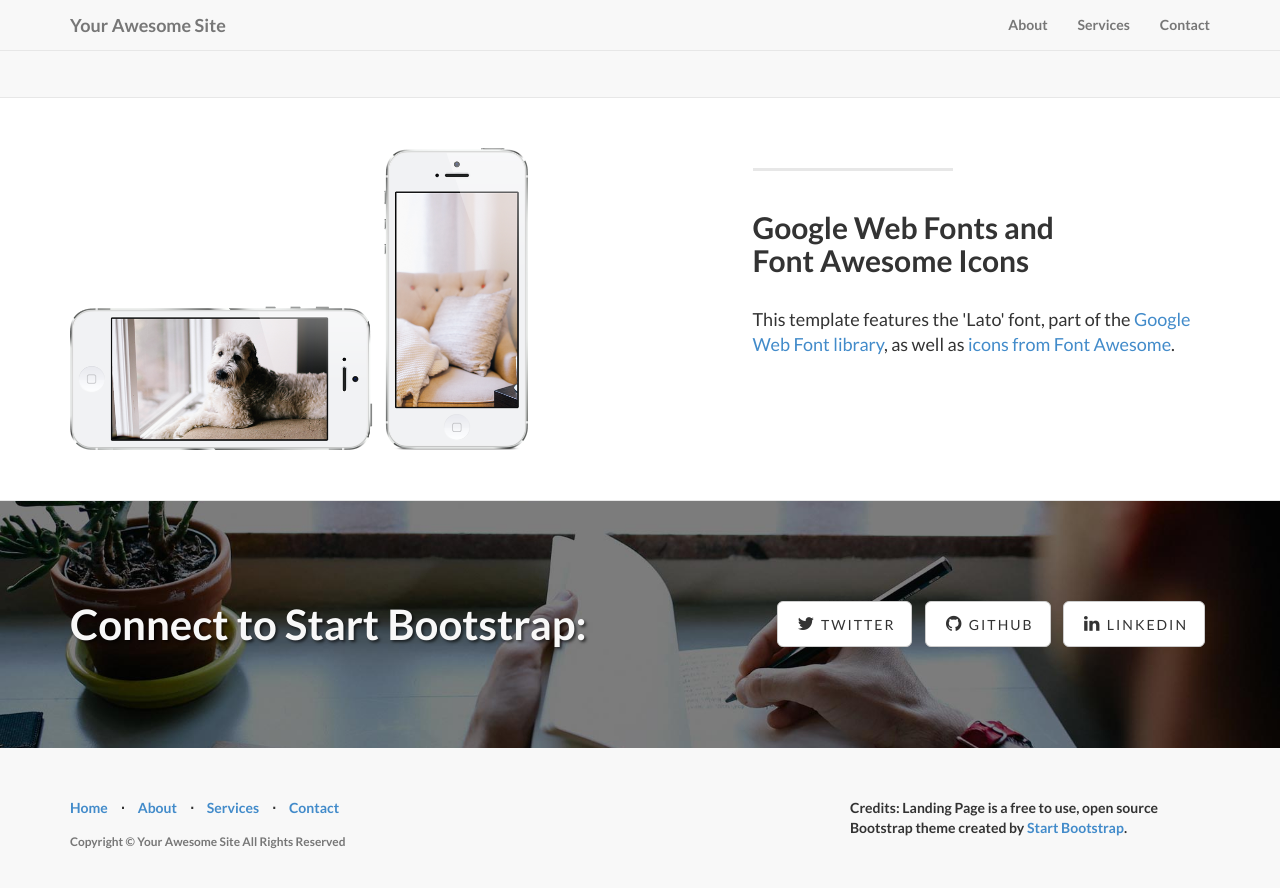
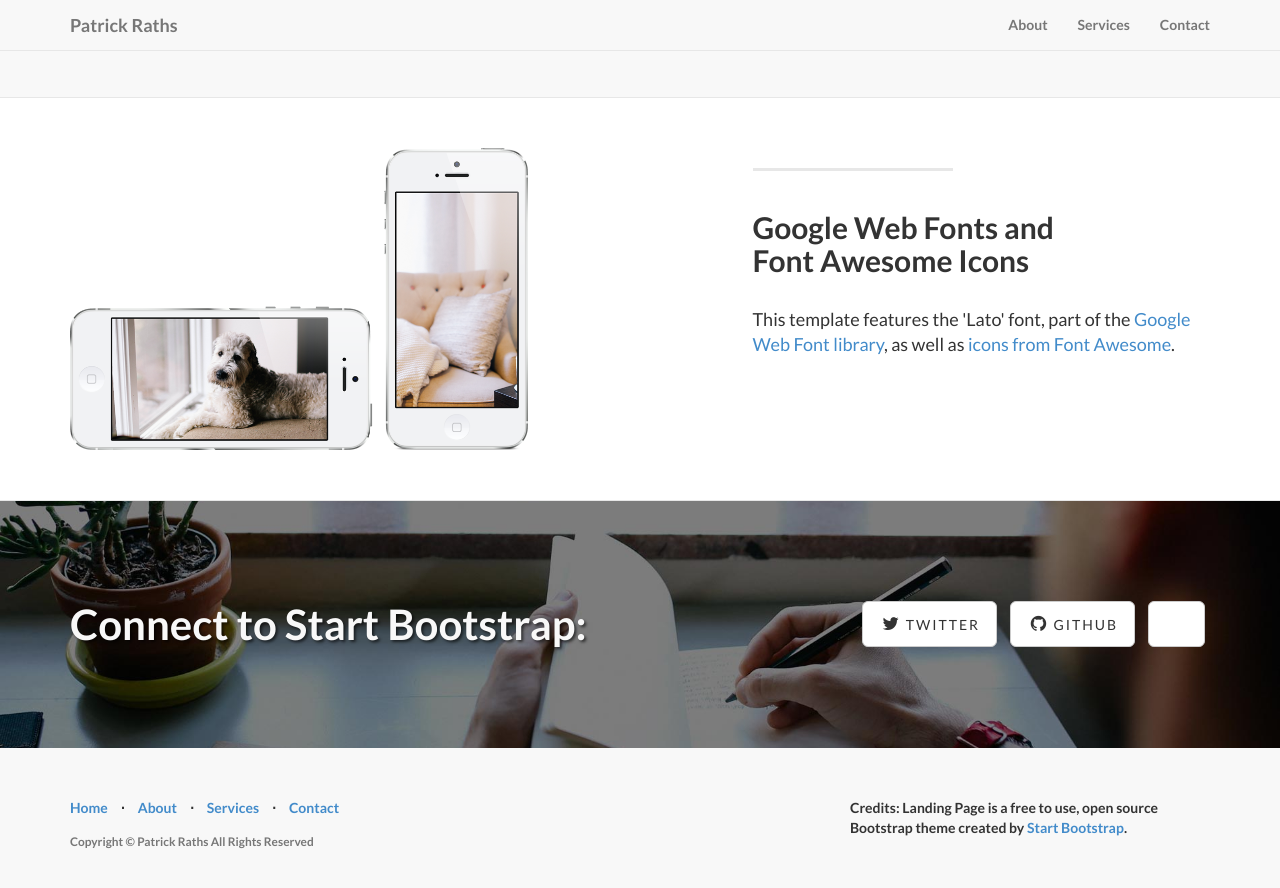
Before and after one commit to p-raths/p-raths.github.io, a Jekyll site: the page built from index.html, in a window 1280 px wide and 900 px high, scrolled down 1619 px. Shown: the top 888 px of the window. Built offline with Jekyll 4.4.1, drawn with Linux system fonts in a browser that asks for light colours; some of the changed text lies outside the part shown.

Commit message:
first ajustment

```diff
--- a/_config.yml
+++ b/_config.yml
@@ -2,9 +2,9 @@
 #      Main Configs       #
 # ----------------------- #
 
-url: http://yoursite.com
-title: Your Awesome Site
-email: your-email@domain.com
+url: http://pa.trick-raths.ch
+title: Patrick Raths
+email: p@trick-raths.ch
 description: > # "Write an awesome description for your new site here.
   You can edit this line in _config.yml. It will appear in your document
   head meta (for Google search results) and in your feed.xml site
@@ -24,8 +24,8 @@
 
 social:
   - title: twitter
-    url: https://twitter.com/SBootstrap
+    url: https://twitter.com
   - title: github
-    url: https://github.com/IronSummitMedia/startbootstrap
-  - title: linkedin
-    url:
+    url: https://github.com/p-raths
+  - facebook: facebok
+    url: https://facebook.com/patrick.raths.56
--- a/index.html
+++ b/index.html
@@ -1,5 +1,5 @@
 ---
 layout: default
-title: Landing Page
-subTitle: A Template by Start Bootstrap
+title: Patrick Raths
+subTitle: Personlicher Blog
 ---
```
Also changed, not shown: 1 other file.
